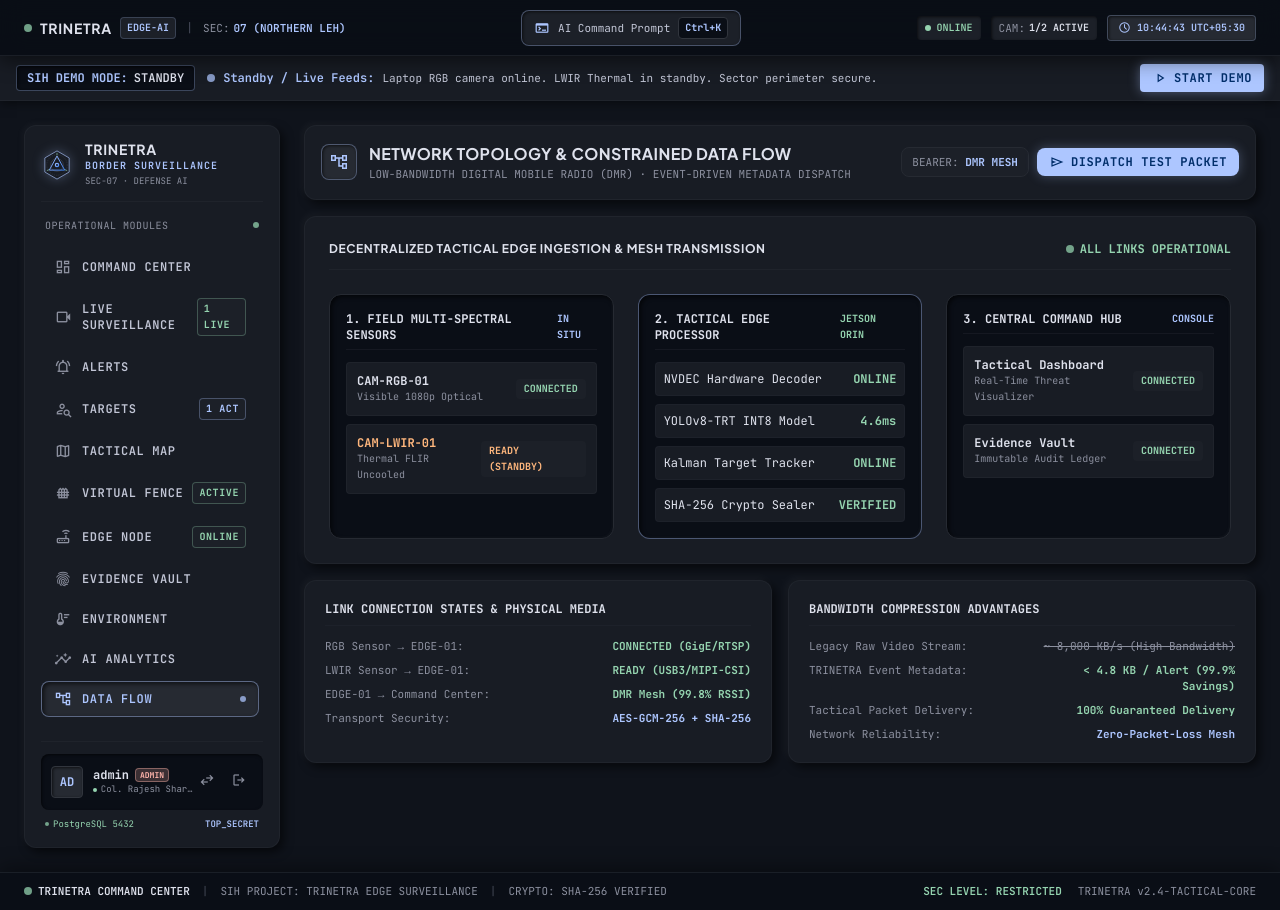
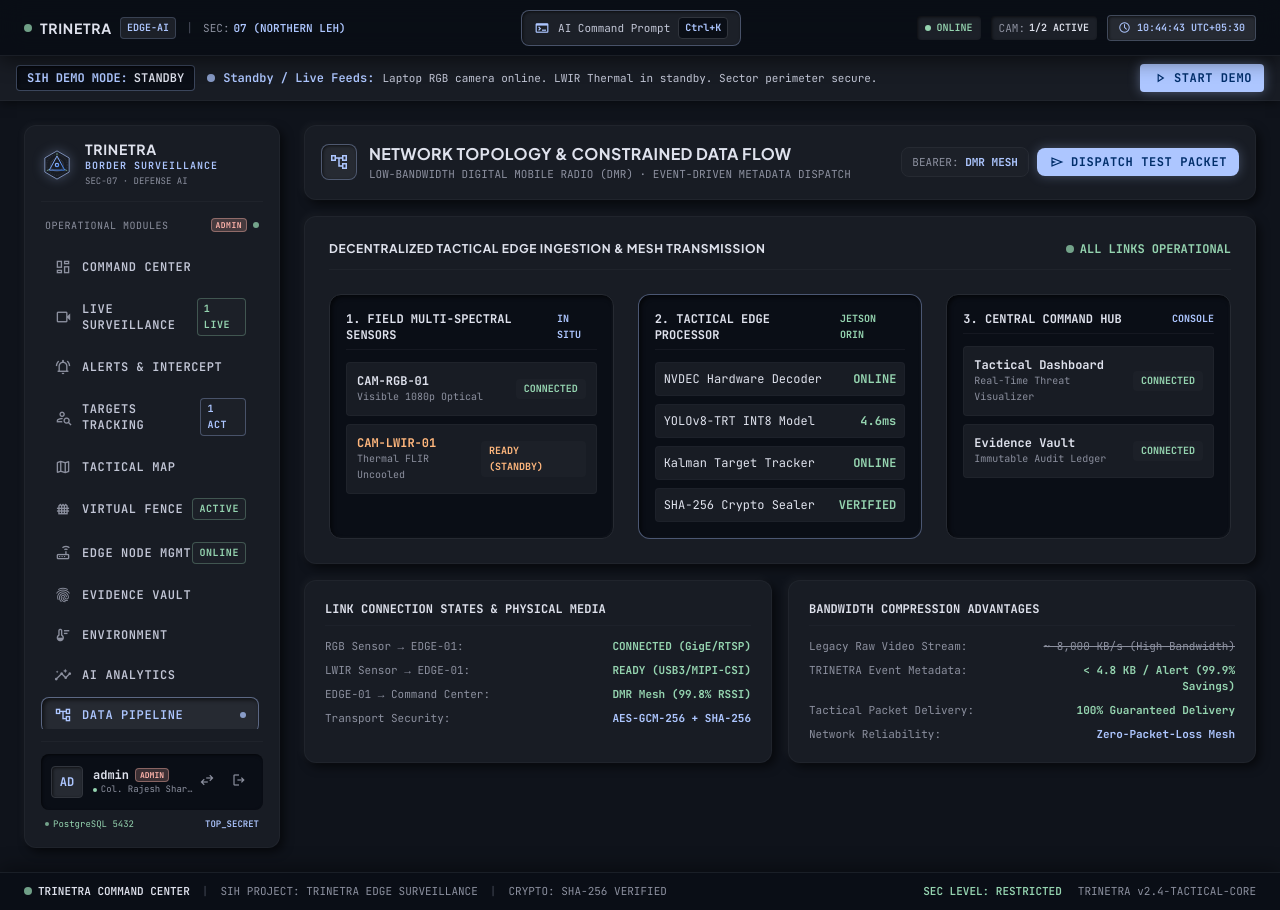
Before and after one commit to shaikzayanahmed/TRINETRA_TEAM_KAVACH, a React (Vite) app: page /data-flow in a window 1280 px wide. Built offline with nearby package versions, Linux system fonts and the light colour scheme; no server answers; what onnxruntime-web would draw is missing.

Commit message:
mark38: Enforce granular PostgreSQL RBAC route guards and action restrictions for Admin, Operator, and Viewer roles

```diff
--- a/src/App.tsx
+++ b/src/App.tsx
@@ -19,6 +19,8 @@ import { AnalyticsPage } from './pages/AnalyticsPage';
 import { DataFlowPage } from './pages/DataFlowPage';
 import { ReportsPage } from './pages/ReportsPage';
 
+import { RbacGuard } from './components/common/RbacGuard';
+
 export const App: React.FC = () => {
   return (
     <AuthProvider>
@@ -39,12 +41,37 @@ export const App: React.FC = () => {
               <Route path="/alerts" element={<AlertsPage />} />
               <Route path="/targets" element={<TargetTrackingPage />} />
               <Route path="/targets/:id" element={<TargetTrackingPage />} />
-              <Route path="/virtual-fence" element={<VirtualFencePage />} />
-              <Route path="/edge-node" element={<EdgeNodePage />} />
+
+              {/* Operator & Admin Authorized Modules */}
+              <Route
+                path="/virtual-fence"
+                element={
+                  <RbacGuard requiredRole="OPERATOR" fallbackTitle="VIRTUAL FENCE CALIBRATION LOCKED">
+                    <VirtualFencePage />
+                  </RbacGuard>
+                }
+              />
               <Route path="/evidence" element={<EvidenceVaultPage />} />
               <Route path="/environment" element={<EnvironmentalPage />} />
               <Route path="/analytics" element={<AnalyticsPage />} />
-              <Route path="/data-flow" element={<DataFlowPage />} />
+
+              {/* Admin (Commander) Exclusive Modules */}
+              <Route
+                path="/edge-node"
+                element={
+                  <RbacGuard requiredRole="ADMIN" fallbackTitle="HARDWARE & EDGE NODE MANAGEMENT RESTRICTED">
+                    <EdgeNodePage />
+                  </RbacGuard>
+                }
+              />
+              <Route
+                path="/data-flow"
+                element={
+                  <RbacGuard requiredRole="ADMIN" fallbackTitle="SYSTEM DATA PIPELINE CONTROL RESTRICTED">
+                    <DataFlowPage />
+                  </RbacGuard>
+                }
+              />
               <Route path="/reports" element={<ReportsPage />} />
             </Route>
 
--- /dev/null
+++ b/src/components/common/RbacGuard.tsx
@@ -0,0 +1,95 @@
+import React from 'react';
+import { useAuth } from '../../context/AuthContext';
+
+interface RbacGuardProps {
+  requiredRole: 'ADMIN' | 'OPERATOR' | 'VIEWER';
+  children: React.ReactNode;
+  fallbackTitle?: string;
+  fallbackDescription?: string;
+}
+
+export const RbacGuard: React.FC<RbacGuardProps> = ({
+  requiredRole,
+  children,
+  fallbackTitle = 'ACCESS RESTRICTED · INSUFFICIENT SECURITY CLEARANCE',
+  fallbackDescription,
+}) => {
+  const { role, isAdmin, isOperator, quickSwitchRole } = useAuth();
+
+  const hasAccess = () => {
+    if (requiredRole === 'VIEWER') return true;
+    if (requiredRole === 'OPERATOR') return isOperator;
+    if (requiredRole === 'ADMIN') return isAdmin;
+    return false;
+  };
+
+  if (hasAccess()) {
+    return <>{children}</>;
+  }
+
+  return (
+    <div className="w-full min-h-[500px] flex flex-col items-center justify-center p-6 bg-surface-container-low border border-surface-container-high/60 rounded-xl text-center gap-4 select-none font-mono shadow-tactical-inset animate-in fade-in duration-200">
+      {/* Tactical Lock Reticle */}
+      <div className="relative">
+        <div className="w-16 h-16 rounded-2xl bg-error-container/20 border border-error/50 flex items-center justify-center text-error shadow-[0_0_20px_rgba(255,180,171,0.3)]">
+          <span className="material-symbols-outlined text-3xl">lock_person</span>
+        </div>
+        <span className="absolute -top-1 -right-1 w-3.5 h-3.5 rounded-full bg-error animate-ping" />
+      </div>
+
+      <div className="flex flex-col items-center max-w-md gap-1">
+        <span className="px-2 py-0.5 rounded bg-error/20 text-error text-[10px] font-bold border border-error/40 uppercase tracking-widest">
+          SECURITY LEVEL EXCEEDED
+        </span>
+        <h2 className="font-headline text-lg font-bold text-on-surface mt-1">
+          {fallbackTitle}
+        </h2>
+        <p className="text-xs text-outline font-normal">
+          {fallbackDescription || (
+            <>
+              This tactical module requires <strong className="text-primary uppercase">[{requiredRole}]</strong> authorization. Your current PostgreSQL active role is <strong className="text-error uppercase">[{role}]</strong>.
+            </>
+          )}
+        </p>
+      </div>
+
+      {/* RBAC Elevation Actions */}
+      <div className="flex flex-col sm:flex-row items-center gap-2 mt-2">
+        <span className="text-[10px] text-outline">Quick Authorization Override:</span>
+        <div className="flex items-center gap-1.5">
+          {requiredRole === 'ADMIN' ? (
+            <button
+              onClick={() => quickSwitchRole('admin')}
+              className="px-3 py-1.5 rounded-lg bg-error text-on-error font-headline text-xs font-bold uppercase tracking-wider hover:bg-error/90 transition-all shadow-[0_0_12px_rgba(255,180,171,0.4)] flex items-center gap-1"
+            >
+              <span className="material-symbols-outlined text-[15px]">shield_person</span>
+              <span>Elevate to ADMIN (Commander)</span>
+            </button>
+          ) : (
+            <>
+              <button
+                onClick={() => quickSwitchRole('operator')}
+                className="px-3 py-1.5 rounded-lg bg-secondary text-on-secondary font-headline text-xs font-bold uppercase tracking-wider hover:bg-secondary/90 transition-all shadow-[0_0_12px_rgba(149,212,176,0.4)] flex items-center gap-1"
+              >
+                <span className="material-symbols-outlined text-[15px]">military_tech</span>
+                <span>Elevate to OPERATOR</span>
+              </button>
+              <button
+                onClick={() => quickSwitchRole('admin')}
+                className="px-3 py-1.5 rounded-lg bg-error text-on-error font-headline text-xs font-bold uppercase tracking-wider hover:bg-error/90 transition-all shadow-[0_0_12px_rgba(255,180,171,0.4)] flex items-center gap-1"
+              >
+                <span className="material-symbols-outlined text-[15px]">shield_person</span>
+                <span>ADMIN</span>
+              </button>
+            </>
+          )}
+        </div>
+      </div>
+
+      {/* Security Classification Footer */}
+      <div className="text-[10px] text-outline border-t border-surface-container-high/40 pt-3 max-w-sm">
+        <span>INCIDENT LOGGED: SHA-256 AUDIT EVENT #SEC-709 · POSTGRESQL RBAC POLICY</span>
+      </div>
+    </div>
+  );
+};
--- a/src/components/common/Sidebar.tsx
+++ b/src/components/common/Sidebar.tsx
@@ -13,30 +13,50 @@ interface NavItem {
 }
 
 export const Sidebar: React.FC = () => {
-  const { user, role, isAdmin, quickSwitchRole, logout } = useAuth();
+  const { user, role, isAdmin, isOperator, quickSwitchRole, logout } = useAuth();
   const { isFenceBreached, activeAlert } = useDemo();
   const [showRoleSwitcher, setShowRoleSwitcher] = useState<boolean>(false);
   const navigate = useNavigate();
 
   const navItems: NavItem[] = [
-    { name: 'Command Center', path: '/dashboard', icon: 'dashboard' },
-    { name: 'Live Surveillance', path: '/surveillance', icon: 'videocam', badge: '1 LIVE', badgeType: 'secondary' },
+    { name: 'Command Center', path: '/dashboard', icon: 'dashboard', requiredRole: 'VIEWER' },
+    { name: 'Live Surveillance', path: '/surveillance', icon: 'videocam', badge: '1 LIVE', badgeType: 'secondary', requiredRole: 'VIEWER' },
     {
-      name: 'Alerts',
+      name: 'Alerts & Intercept',
       path: '/alerts',
       icon: 'notifications_active',
       badge: isFenceBreached || activeAlert ? '1 CRIT' : undefined,
       badgeType: 'error',
+      requiredRole: 'OPERATOR',
     },
-    { name: 'Targets', path: '/targets', icon: 'person_search', badge: '1 ACT', badgeType: 'primary' },
-    { name: 'Tactical Map', path: '/map', icon: 'map' },
-    { name: 'Virtual Fence', path: '/virtual-fence', icon: 'fence', badge: isFenceBreached ? 'BREACH' : 'ACTIVE', badgeType: isFenceBreached ? 'error' : 'secondary' },
-    { name: 'Edge Node', path: '/edge-node', icon: 'router', badge: 'ONLINE', badgeType: 'secondary' },
-    { name: 'Evidence Vault', path: '/evidence', icon: 'fingerprint' },
-    { name: 'Environment', path: '/environment', icon: 'thermostat' },
-    { name: 'AI Analytics', path: '/analytics', icon: 'insights' },
-    { name: 'Data Flow', path: '/data-flow', icon: 'account_tree' },
-    { name: 'Reports & Audit', path: '/reports', icon: 'description' },
+    { name: 'Targets Tracking', path: '/targets', icon: 'person_search', badge: '1 ACT', badgeType: 'primary', requiredRole: 'VIEWER' },
+    { name: 'Tactical Map', path: '/map', icon: 'map', requiredRole: 'VIEWER' },
+    {
+      name: 'Virtual Fence',
+      path: '/virtual-fence',
+      icon: 'fence',
+      badge: isFenceBreached ? 'BREACH' : 'ACTIVE',
+      badgeType: isFenceBreached ? 'error' : 'secondary',
+      requiredRole: 'OPERATOR',
+    },
+    {
+      name: 'Edge Node Mgmt',
+      path: '/edge-node',
+      icon: 'router',
+      badge: 'ONLINE',
+      badgeType: 'secondary',
+      requiredRole: 'ADMIN',
+    },
+    { name: 'Evidence Vault', path: '/evidence', icon: 'fingerprint', requiredRole: 'VIEWER' },
+    { name: 'Environment', path: '/environment', icon: 'thermostat', requiredRole: 'VIEWER' },
+    { name: 'AI Analytics', path: '/analytics', icon: 'insights', requiredRole: 'VIEWER' },
+    {
+      name: 'Data Pipeline',
+      path: '/data-flow',
+      icon: 'account_tree',
+      requiredRole: 'ADMIN',
+    },
+    { name: 'Reports & Audit', path: '/reports', icon: 'description', requiredRole: 'VIEWER' },
   ];
 
   const handleLogout = () => {
@@ -56,6 +76,13 @@ export const Sidebar: React.FC = () => {
       default:
         return 'bg-primary/20 text-primary border-primary/40';
     }
+  };
+
+  const isRoleRestricted = (reqRole?: 'ADMIN' | 'OPERATOR' | 'VIEWER') => {
+    if (!reqRole || reqRole === 'VIEWER') return false;
+    if (reqRole === 'OPERATOR') return !isOperator;
+    if (reqRole === 'ADMIN') return !isAdmin;
+    return false;
   };
 
   return (
@@ -84,12 +111,20 @@ export const Sidebar: React.FC = () => {
         {/* Section Header */}
         <div className="flex items-center justify-between px-1 font-mono text-[10px] text-outline uppercase tracking-wider">
           <span>OPERATIONAL MODULES</span>
+          <div className="flex items-center gap-1.5">
+            <span className={`px-1 py-0.2 rounded text-[8px] font-bold border ${getRoleBadgeStyle()}`}>
+              {role}
+            </span>
             <span className="w-1.5 h-1.5 rounded-full bg-secondary animate-pulse" />
+          </div>
         </div>
 
         {/* Navigation List */}
         <nav className="flex flex-col gap-1 max-h-[calc(100vh-320px)] overflow-y-auto pr-1">
-          {navItems.map((item) => (
+          {navItems.map((item) => {
+            const isRestricted = isRoleRestricted(item.requiredRole);
+
+            return (
               <NavLink
                 key={item.path}
                 to={item.path}
@@ -97,6 +132,8 @@ export const Sidebar: React.FC = () => {
                   `px-3 py-2 rounded-lg font-mono text-xs uppercase tracking-wider font-semibold flex items-center justify-between transition-all ${
                     isActive
                       ? 'bg-surface-container-high text-primary border border-primary/40 shadow-[inset_2px_2px_4px_rgba(0,0,0,0.6)]'
+                      : isRestricted
+                      ? 'text-outline/60 hover:text-outline hover:bg-surface-container-highest/30 border border-transparent opacity-75'
                       : 'text-on-surface-variant hover:text-on-surface hover:bg-surface-container-highest/60 border border-transparent'
                   }`
                 }
@@ -104,13 +141,24 @@ export const Sidebar: React.FC = () => {
                 {({ isActive }) => (
                   <>
                     <div className="flex items-center gap-2.5">
-                    <span className={`material-symbols-outlined text-[18px] ${isActive ? 'text-primary' : 'text-outline'}`}>
+                      <span className={`material-symbols-outlined text-[18px] ${
+                        isActive
+                          ? 'text-primary'
+                          : isRestricted
+                          ? 'text-outline/50'
+                          : 'text-outline'
+                      }`}>
                         {item.icon}
                       </span>
                       <span>{item.name}</span>
                     </div>
 
-                  {item.badge ? (
+                    {isRestricted ? (
+                      <span className="px-1.5 py-0.2 rounded bg-surface-container text-[8px] font-bold text-outline border border-surface-container-highest flex items-center gap-0.5">
+                        <span className="material-symbols-outlined text-[10px]">lock</span>
+                        <span>{item.requiredRole}</span>
+                      </span>
+                    ) : item.badge ? (
                       <span
                         className={`px-1.5 py-0.5 rounded text-[10px] font-bold ${
                           item.badgeType === 'error'
@@ -128,7 +176,8 @@ export const Sidebar: React.FC = () => {
                   </>
                 )}
               </NavLink>
-          ))}
+            );
+          })}
         </nav>
       </div>
 
--- a/src/pages/AlertsPage.tsx
+++ b/src/pages/AlertsPage.tsx
@@ -3,6 +3,7 @@ import { Link } from 'react-router-dom';
 import { Alert } from '../types';
 import { apiService } from '../services/apiService';
 import { useDemo } from '../context/DemoContext';
+import { useAuth } from '../context/AuthContext';
 
 export const AlertsPage: React.FC = () => {
   const [alerts, setAlerts] = useState<Alert[]>([]);
@@ -11,6 +12,7 @@ export const AlertsPage: React.FC = () => {
   const [selectedAlert, setSelectedAlert] = useState<Alert | null>(null);
 
   const { activeAlert } = useDemo();
+  const { isOperator, isAdmin } = useAuth();
 
   const fetchAlerts = async () => {
     const data = await apiService.getAlerts();
@@ -131,6 +133,8 @@ export const AlertsPage: React.FC = () => {
 
         {/* Quick Threat Generator & Bulk Actions */}
         <div className="flex flex-wrap items-center gap-2 font-mono text-xs">
+          {isOperator || isAdmin ? (
+            <>
               <button
                 onClick={handleSimulateThreat}
                 className="px-3 py-1.5 rounded-lg bg-error text-on-error font-bold uppercase tracking-wider hover:bg-error/90 transition-all shadow-[0_0_12px_rgba(255,84,73,0.35)] flex items-center gap-1.5"
@@ -146,6 +150,13 @@ export const AlertsPage: React.FC = () => {
                 <span className="material-symbols-outlined text-[16px]">done_all</span>
                 <span>RESOLVE ALL</span>
               </button>
+            </>
+          ) : (
+            <div className="px-3 py-1.5 rounded-lg bg-surface-container/60 border border-surface-container-high text-outline flex items-center gap-1.5 text-[11px]">
+              <span className="material-symbols-outlined text-[15px]">visibility</span>
+              <span>READ-ONLY SURVEILLANCE · OPERATOR PRIVILEGES REQUIRED TO DISPATCH</span>
+            </div>
+          )}
 
           <button
             onClick={handleExportAlerts}
@@ -364,6 +375,7 @@ export const AlertsPage: React.FC = () => {
                 </Link>
 
                 {selectedAlert.status !== 'RESOLVED' && (
+                  isOperator || isAdmin ? (
                     <button
                       onClick={() => handleResolve(selectedAlert.id)}
                       className="w-full py-2.5 rounded-lg bg-secondary text-on-secondary font-bold uppercase tracking-wider hover:bg-secondary/90 transition-all shadow-[0_0_12px_rgba(149,212,176,0.3)] flex items-center justify-center gap-1.5 mt-1"
@@ -371,6 +383,12 @@ export const AlertsPage: React.FC = () => {
                       <span className="material-symbols-outlined text-[18px]">check_circle</span>
                       <span>MARK THREAT RESOLVED</span>
                     </button>
+                  ) : (
+                    <div className="w-full py-2 px-3 rounded-lg bg-surface-container-lowest border border-surface-container-high text-outline text-[11px] font-mono text-center flex items-center justify-center gap-1.5 mt-1">
+                      <span className="material-symbols-outlined text-[15px] text-outline">lock</span>
+                      <span>READ-ONLY · OPERATOR PRIVILEGE REQUIRED TO RESOLVE</span>
+                    </div>
+                  )
                 )}
               </div>
             </div>
--- a/src/pages/LiveSurveillancePage.tsx
+++ b/src/pages/LiveSurveillancePage.tsx
@@ -3,6 +3,7 @@ import { Camera } from '../types';
 import { apiService } from '../services/apiService';
 import { CameraPanel } from '../components/camera/CameraPanel';
 import { useDemo } from '../context/DemoContext';
+import { useAuth } from '../context/AuthContext';
 
 type SurveillanceViewMode = 'SPLIT' | 'CAM-RGB-01' | 'CAM-LWIR-01';
 
@@ -13,6 +14,7 @@ export const LiveSurveillancePage: React.FC = () => {
   const [viewMode, setViewMode] = useState<SurveillanceViewMode>('SPLIT');
 
   const { activeTarget, isFenceBreached, startDemo, isRunning } = useDemo();
+  const { isOperator, isAdmin } = useAuth();
 
   useEffect(() => {
     const fetchCameras = async () => {
@@ -134,7 +136,8 @@ export const LiveSurveillancePage: React.FC = () => {
             ))}
           </div>
 
-          {!isRunning && (
+          {(isOperator || isAdmin) ? (
+            !isRunning && (
               <button
                 onClick={startDemo}
                 className="px-3 py-1.5 rounded-lg bg-primary text-on-primary font-bold uppercase tracking-wider hover:bg-primary/90 transition-all shadow-[0_0_12px_rgba(173,198,255,0.3)] flex items-center gap-1.5"
@@ -142,6 +145,12 @@ export const LiveSurveillancePage: React.FC = () => {
                 <span className="material-symbols-outlined text-[16px]">play_arrow</span>
                 <span>TEST THREAT DETECTION</span>
               </button>
+            )
+          ) : (
+            <div className="px-2.5 py-1 rounded-lg bg-surface-container border border-surface-container-high text-outline text-[11px] flex items-center gap-1">
+              <span className="material-symbols-outlined text-[14px]">visibility</span>
+              <span>LIVE MONITORING</span>
+            </div>
           )}
         </div>
       </div>
```
Lines whose indentation alone changed are shown as unchanged.
